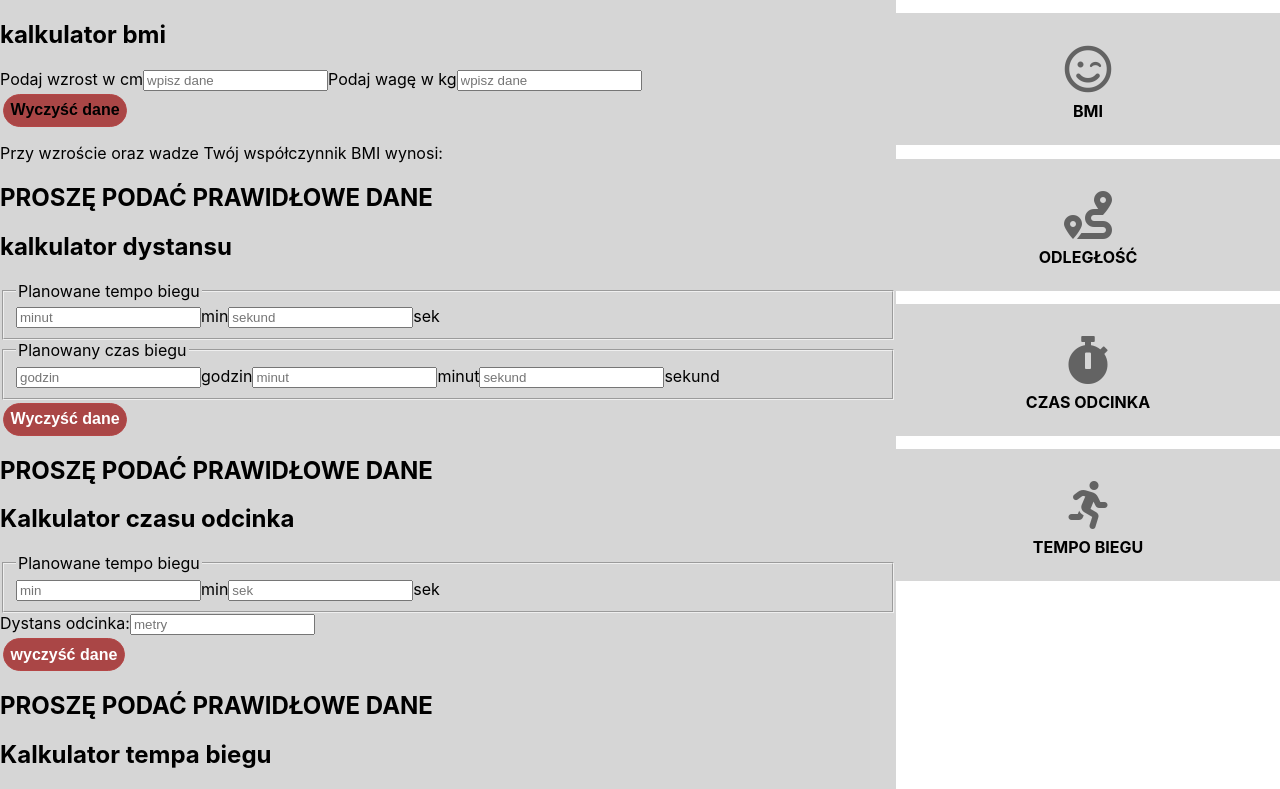
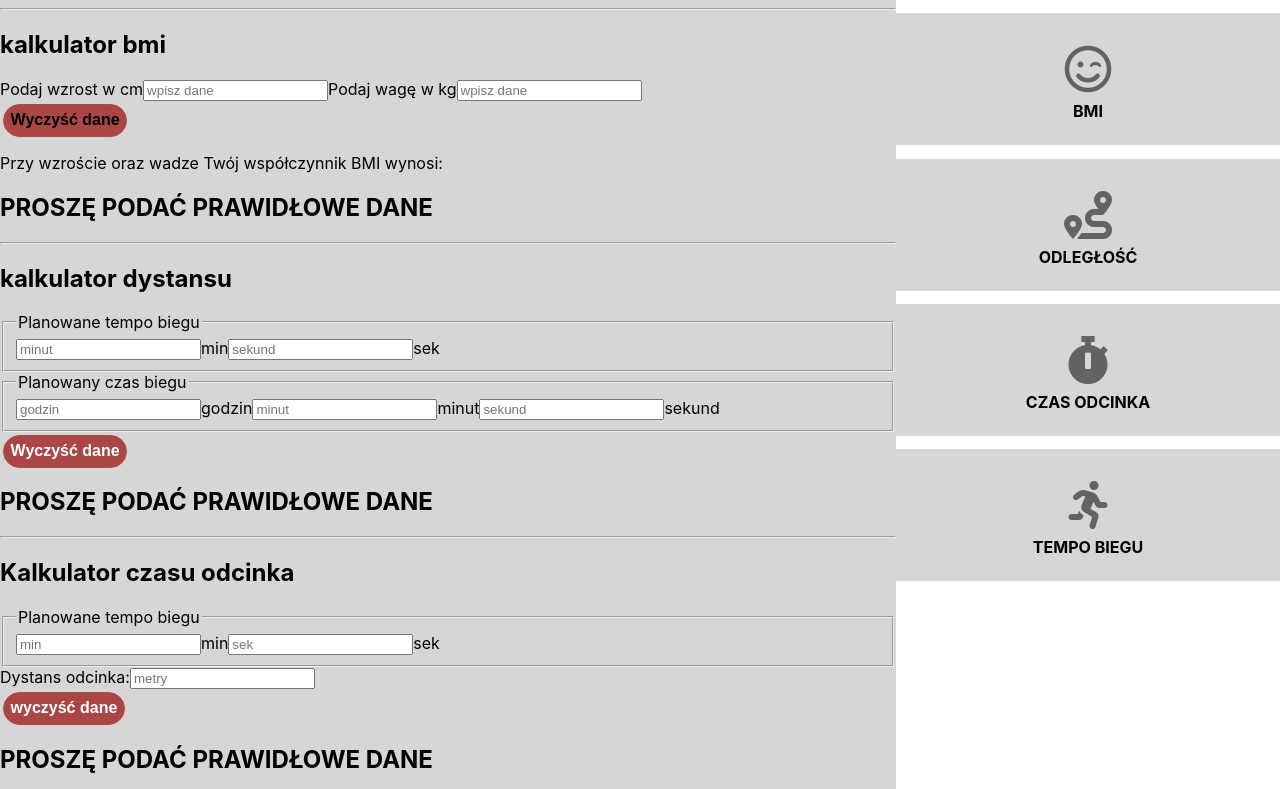
Before and after one commit to MorozMichal/React-calculators, a React (Create React App) app: page / in a window 1280 px wide. Shown: the top 789 px of the page. Built offline with nearby package versions, Linux system fonts and the light colour scheme.

Commit message:
add component Form and ButtonReset in calculator Episode

```diff
--- a/src/components/App.js
+++ b/src/components/App.js
@@ -12,11 +12,15 @@ class App extends Component {
       <>
         <section className="section-calculators clickAreas">
           <div className="section-calculators-content">
+            <hr />
             <Bmi />
+            <hr />
             <Distance />
+            <hr />
             <Episode />
+            <hr />
             <Placeofrunning />
-
+            <hr />
           </div>
           <Menu />
         </section>
--- /dev/null
+++ b/src/components/Episode/ButtonReset.js
@@ -0,0 +1,8 @@
+import React from 'react'
+
+const ButtonReset = (props) => {
+    return <button onClick={props.click}>wyczyść dane</button>
+
+}
+
+export default ButtonReset
--- a/src/components/Episode/Episode.js
+++ b/src/components/Episode/Episode.js
@@ -1,5 +1,7 @@
 import React, { Component } from 'react';
 import ResultEpisode from './ResultEpisode'
+import Form from './Form'
+import ButtonReset from './ButtonReset'
 
 class Episode extends Component {
     state = {
@@ -40,13 +42,17 @@ class Episode extends Component {
         return (
             <>
                 <h1>Kalkulator czasu odcinka</h1>
-                <fieldset>
-                    <legend>Planowane tempo biegu</legend>
-                    <label><input type="text" placeholder="min" value={tempoMin} onChange={this.handleTempoMin}></input>min</label>
-                    <label><input type="text" placeholder="sek" value={tempoSek} onChange={this.handleTempoSek}></input>sek</label>
-                </fieldset>
-                <label>Dystans odcinka:<input type="text" placeholder="metry" value={distanceEpisode} onChange={this.handleDistanceEpisode}></input></label>
-                <button onClick={this.handleReset}>wyczyść dane</button>
+                <Form
+                    valueTempoMin={tempoMin}
+                    valueTempoSek={tempoSek}
+                    valueDistance={distanceEpisode}
+                    changeTempoMin={this.handleTempoMin}
+                    changeTempoSek={this.handleTempoSek}
+                    changeDistance={this.handleDistanceEpisode}
+                />
+                <ButtonReset
+                    click={this.handleReset}
+                />
                 <ResultEpisode
                     tempoMin={tempoMin}
                     tempoSek={tempoSek}
--- /dev/null
+++ b/src/components/Episode/Form.js
@@ -0,0 +1,17 @@
+import React from 'react'
+
+const Form = (props) => {
+    const { valueTempoMin, valueTempoSek, valueDistance, changeTempoMin, changeTempoSek, changeDistance } = props
+    return (
+        <>
+            <fieldset>
+                <legend>Planowane tempo biegu</legend>
+                <label><input type="text" placeholder="min" value={valueTempoMin} onChange={changeTempoMin}></input>min</label>
+                <label><input type="text" placeholder="sek" value={valueTempoSek} onChange={changeTempoSek}></input>sek</label>
+            </fieldset>
+            <label>Dystans odcinka:<input type="text" placeholder="metry" value={valueDistance} onChange={changeDistance}></input></label>
+        </>
+    )
+}
+
+export default Form
--- a/src/components/Episode/ResultEpisode.js
+++ b/src/components/Episode/ResultEpisode.js
@@ -1,8 +1,10 @@
 import React from 'react';
 
 const ResultEpisode = (props) => {
-    const tempoEpisode = (props.tempoMin * 1) * 60 + (props.tempoSek * 1);
-    let timeEpisode = (tempoEpisode / 1000) * (props.distanceEpisode * 1);
+    const { tempoMin, tempoSek, distanceEpisode } = props
+
+    const tempoEpisode = (tempoMin * 1) * 60 + (tempoSek * 1);
+    let timeEpisode = (tempoEpisode / 1000) * (distanceEpisode * 1);
     const episodeH = Math.floor(timeEpisode / 3600);
 
     timeEpisode = timeEpisode - episodeH * 3600;
@@ -11,7 +13,7 @@ const ResultEpisode = (props) => {
 
     return (
         <>
-            <h1>{props.tempoMin + props.tempoSek > 0 ? `Czas odcinka: ${episodeH} godz ${episodeMin} min ${episodeSek} sek` : `PROSZĘ PODAĆ PRAWIDŁOWE DANE`}</h1>
+            <h1>{tempoMin + tempoSek > 0 ? `Czas odcinka: ${episodeH} godz ${episodeMin} min ${episodeSek} sek` : `PROSZĘ PODAĆ PRAWIDŁOWE DANE`}</h1>
         </>
     )
 };
```
